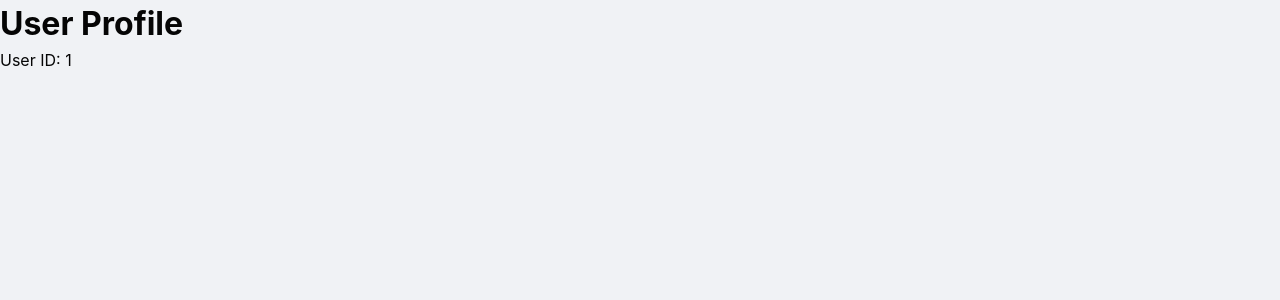
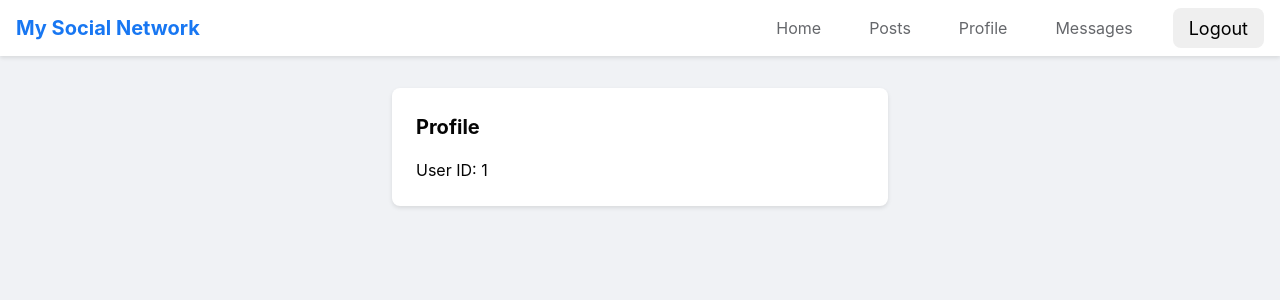
Before and after one commit to Athooh/social-network, a Next.js app in the folder frontend/: page /profile/1 in a window 1280 px wide. Shown: the top 300 px of the page. Built offline with nearby package versions, Linux system fonts and the light colour scheme; a web font is replaced by a local one.

Commit message:
Enhance Profile page layout with Header component and improved structure

```diff
--- a/frontend/src/app/profile/[id]/page.js
+++ b/frontend/src/app/profile/[id]/page.js
@@ -1,9 +1,26 @@
 // src/app/profile/[id]/page.js
+'use client';
+
+import Header from '@/components/header/Header';
+import styles from '@/styles/page.module.css';
+import { use } from 'react';
+
 export default function Profile({ params }) {
-    return (
-      <div>
-        <h1>User Profile</h1>
-        <p>User ID: {params.id}</p>
+  const resolvedParams = use(params);
+
+  return (
+    <>
+      <Header />
+      <div className={styles.container}>
+        <aside></aside>
+        <main className={styles.mainContent}>
+          <section className={styles.welcomeSection}>
+            <h1>Profile</h1>
+            <p>User ID: {resolvedParams.id}</p>
+          </section>
+        </main>
+        <aside></aside>
       </div>
-    );
-  }
+    </>
+  );
+}
```
